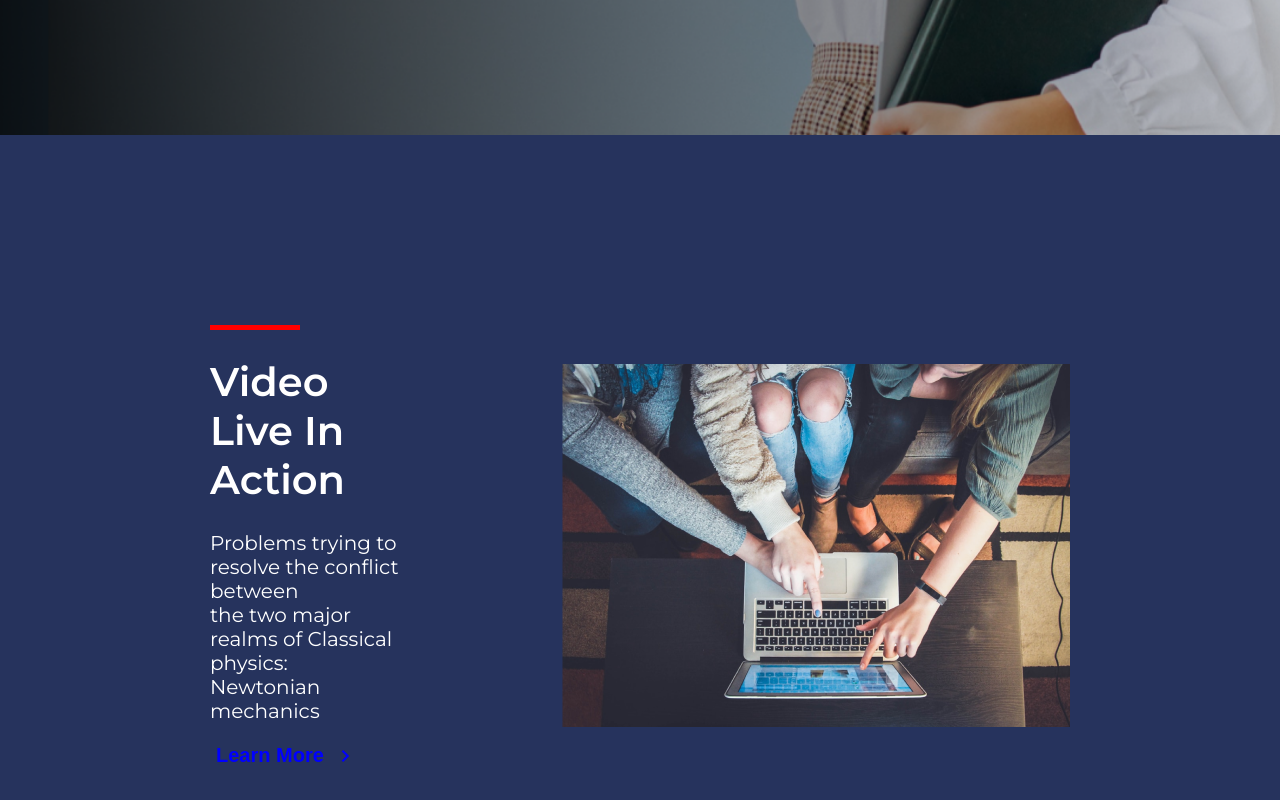
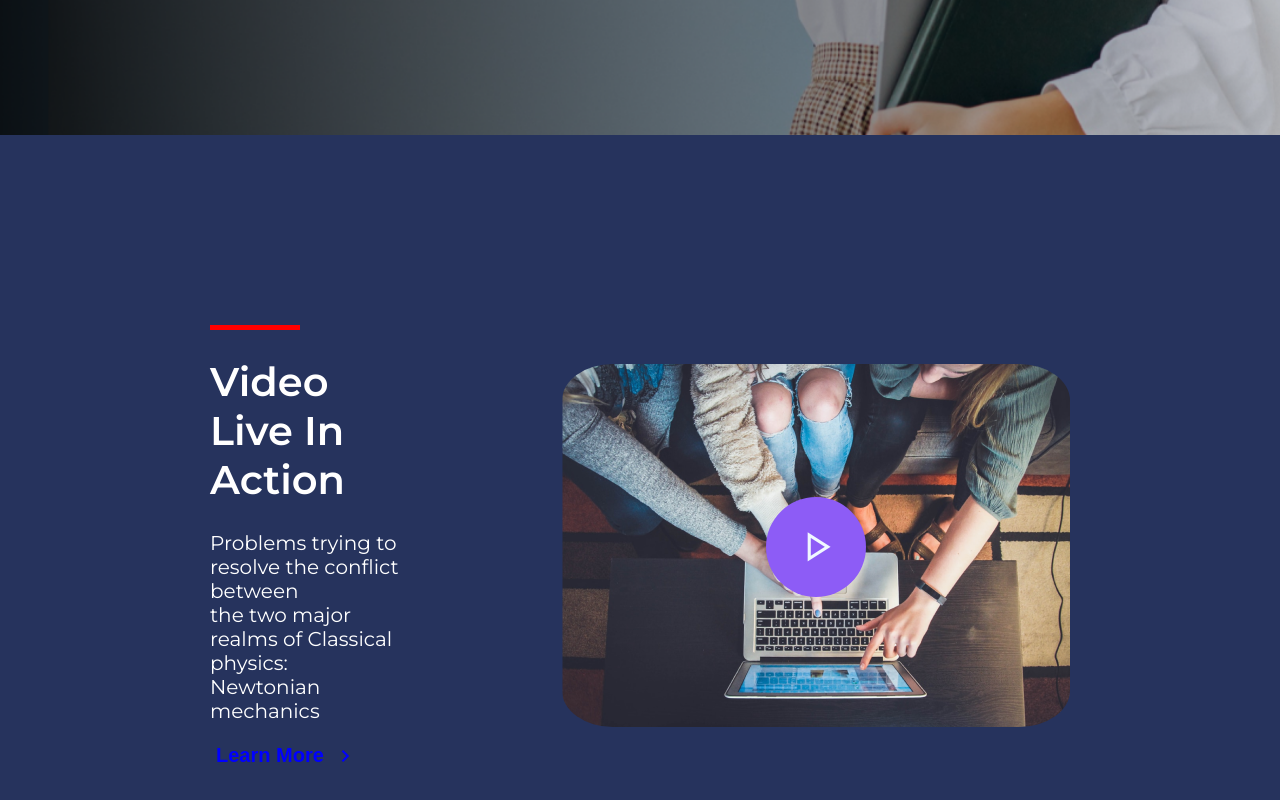
Before and after one commit to okhot/schoolweb, a React (Create React App) app: page / in a window 1280 px wide. Shown: the part 670-1470 px from the top of the page. Built offline with nearby package versions, Linux system fonts and the light colour scheme.

Commit message:
design video container and style play button

```diff
--- a/src/components/molecules/VideoAction/videoAction.css
+++ b/src/components/molecules/VideoAction/videoAction.css
@@ -38,3 +38,30 @@
     height: 5px;
     width: 90px;
 }
+
+.play__button{
+    background-color: #8D5CF6;
+    height: 100px;
+    width: 100px;
+    border-radius: 60%;
+    position: absolute;
+    top: 50%;
+    left: 50%;
+    transform: translate(-50%, -50%);
+    display: flex;
+    justify-content: center;
+    align-items: center;
+}
+
+.play__button span{
+   font-size: 50px;
+   color: aliceblue;
+}
+
+.video{
+    position: relative;
+}
+
+.video img{
+    border-radius: 10%;
+}
--- a/src/components/molecules/VideoAction/videoAction.js
+++ b/src/components/molecules/VideoAction/videoAction.js
@@ -18,6 +18,10 @@ export default function VideoAction() {
         </button>
        </div>
        <div className="video">
+        <div className="play__button">
+          <span class="material-symbols-outlined">
+           play_arrow
+          </span></div>
        <img src={video} alt="video" />
        </div>
     </div>
--- a/src/components/organisms/templates/NavBar/NavBar.css
+++ b/src/components/organisms/templates/NavBar/NavBar.css
@@ -25,14 +25,13 @@
 
 .navbar__buttons{
    margin-left: 300px;
-   font-size: 50px;
    color: white;
 
 }
 
 .joinus{
     background-color: #8D5CF6;
-    font-weight:bold;
+    font-size: 15px;
     border: none;
     border-radius: 5%;
     color: white;
```
